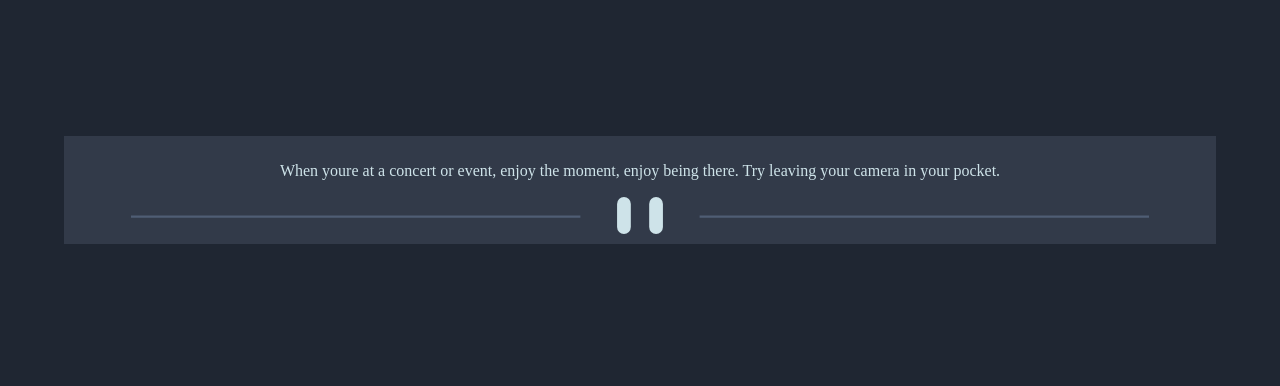
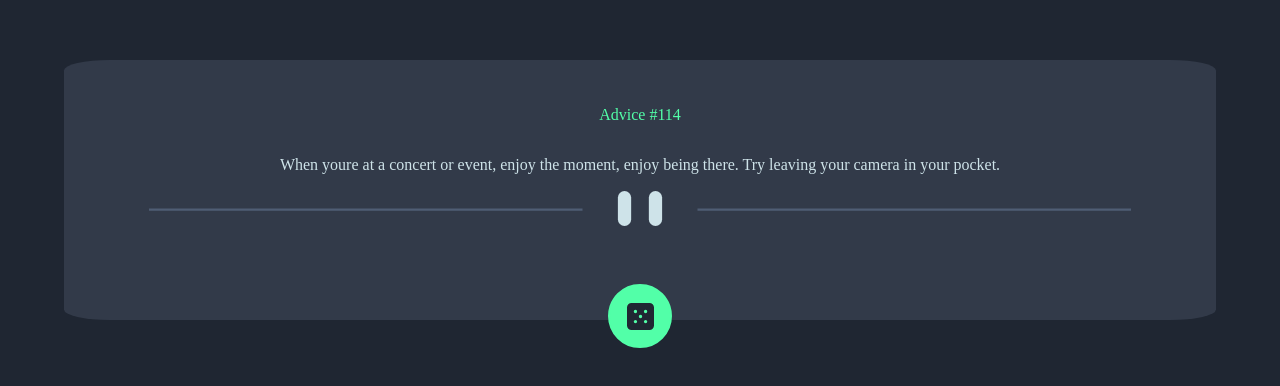
Before and after one commit to stente3/Advice-Generator, a website built with Vite: page index.html in a window 1280 px wide. Shown: the part 210-596 px from the top of the page. Built offline with nearby package versions, Linux system fonts and the light colour scheme.

Commit message:
Feat(Button): a useless button was added
The shift button was added

```diff
--- a/src/app/app.ts
+++ b/src/app/app.ts
@@ -2,22 +2,35 @@ import '../sass/app.scss';
 import divisorDesktop from '../images/pattern-divider-desktop.svg';
 import divisorMobile from '../images/pattern-divider-mobile.svg';
 
+/* Creacion de elementos */
 const root = document.querySelector('#app');
 let card: Element | null = document.createElement('div');
 let advice: Element | null = document.createElement('p');
+let id: Element | null = document.createElement('p');
+let button: Element | null = document.createElement('button');
 let image = document.createElement('img');
 
+/* Comprobacion de la resolucion */
 if (screen.width > 375) {
 	image.src = divisorDesktop;
 } else {
 	image.src = divisorMobile;
 }
+
+/* Creacion de clases */
 root?.classList.add('root');
 card.classList.add('card');
 image.classList.add('image');
+button.classList.add('button');
+id.classList.add('id');
+
 advice.textContent =
 	'When youre at a concert or event, enjoy the moment, enjoy being there. Try leaving your camera in your pocket.';
 
+id.textContent = 'Advice #114';
+
+card.appendChild(id);
 card.appendChild(advice);
 card.appendChild(image);
+card?.appendChild(button);
 root?.appendChild(card);
--- a/src/sass/app.scss
+++ b/src/sass/app.scss
@@ -5,5 +5,6 @@
 @import './base/_mixins.scss';
 
 /* Layout */
+@import './layout/_button.scss';
 @import './layout/_root.scss';
 @import './layout/_card.scss';
--- /dev/null
+++ b/src/sass/layout/_button.scss
@@ -0,0 +1,15 @@
+.button{
+    position: relative;
+    bottom: -58px;
+    background-image: url("/src/images/icon-dice.svg");
+    padding: 30px;
+    border: 2px solid $idColor;
+    border-radius: 50%;
+    background-size: 45%;
+    background-repeat: no-repeat;
+    background-position: center;
+    background-color: $idColor;
+}
+.button:hover{
+    filter: drop-shadow(0 0 1rem $idColor);
+}
--- a/src/sass/layout/_card.scss
+++ b/src/sass/layout/_card.scss
@@ -2,22 +2,28 @@
 	display: flex;
 	width: 90%;
 	margin: 0 auto;
-	padding: 1rem;
+	padding: 3rem;
 	align-items: center;
 	text-align: center;
+	color: $textColor;
 	background-color: $mainColor;
 	flex-direction: column;
+	border-radius: 4%;
 }
 .image {
 	width: 90%;
+}
+.id{
+	color: $idColor
 }
 
 /* Desktop design */
 @include desktop {
 	.card {
-		width: 45%;
+		width: 30%;
+		border-radius: 4%;
 	}
 	.image {
-		width: 85%;
+		width: 100%;
 	}
 }
--- a/src/sass/layout/_root.scss
+++ b/src/sass/layout/_root.scss
@@ -4,6 +4,8 @@
 	width: 100vw;
 	margin: 0 auto;
 	align-items: center;
+	justify-content: center;
+	flex-direction: column;
 	background-color: $bgColor;
 	color: $textColor
 }
```
